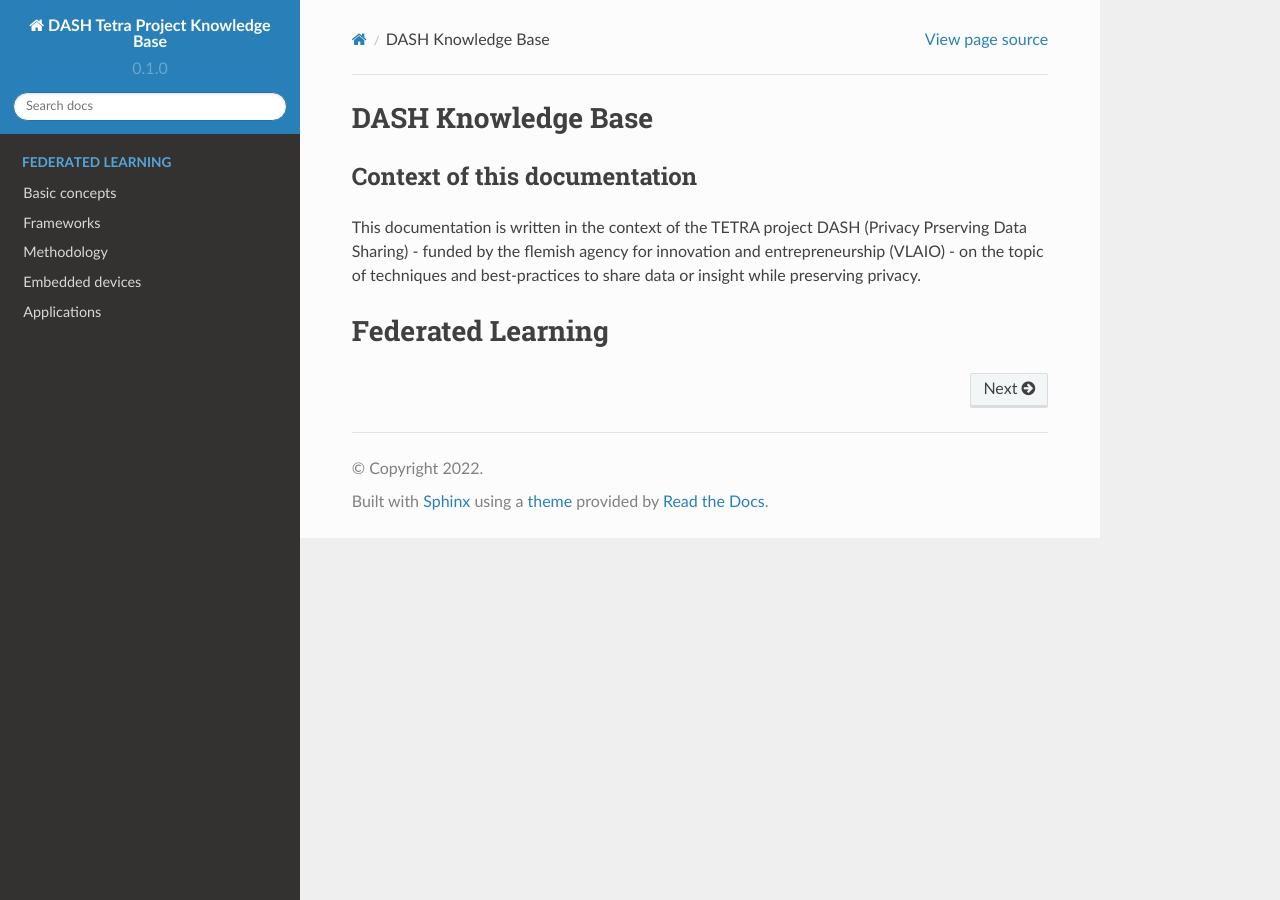
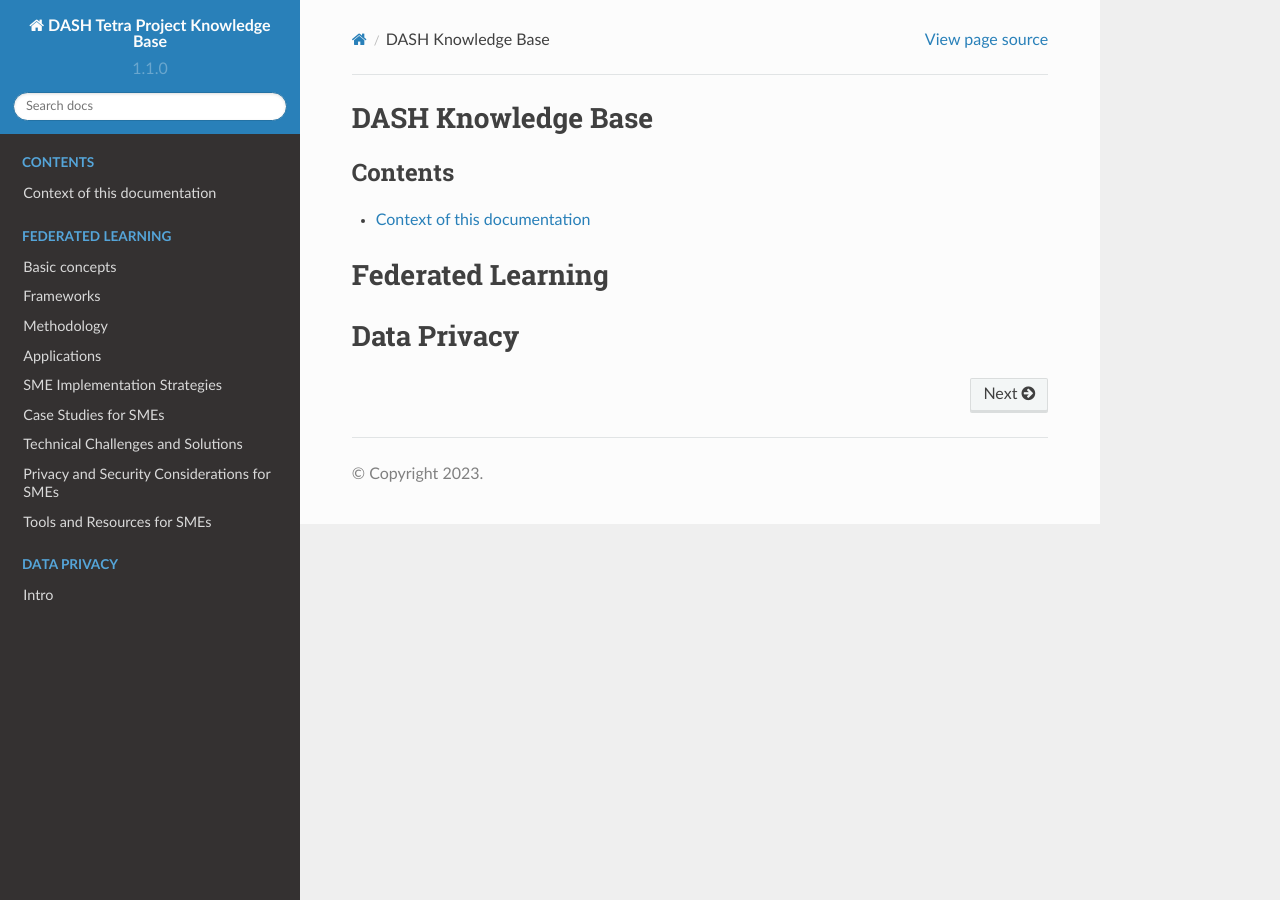
Before and after one commit to thomasvdbossche/dash-knowledge-base, a Sphinx documentation site: the page built from docs/source/index.rst, in a window 1280 px wide. Built offline with Sphinx 7.4.7 and the Read the Docs theme 2.0.0, drawn with Linux system fonts in a browser that asks for light colours.

Commit message:
Update documentation with Federated Learning strategies and resources for SMEs.

```diff
--- /dev/null
+++ b/docs/requirements.txt
@@ -0,0 +1,2 @@
+sphinx==7.1.2
+sphinx-rtd-theme==1.3.0rc1
--- a/docs/source/conf.py
+++ b/docs/source/conf.py
@@ -3,13 +3,17 @@
 # -- Project information
 
 project = 'DASH Tetra Project Knowledge Base'
-copyright = '2022'
+copyright = '2023'
 author = 'Thomas Van den Bossche'
 
-release = '0.1'
-version = '0.1.0'
+release = '1.1'
+version = '1.1.0'
 
 # -- General configuration
+
+import pathlib
+import sys
+sys.path.insert(0, pathlib.Path(__file__).parents[2].resolve().as_posix())
 
 extensions = [
     'sphinx.ext.duration',
@@ -33,3 +37,5 @@ html_theme = 'sphinx_rtd_theme'
 
 # -- Options for EPUB output
 epub_show_urls = 'footnote'
+
+html_show_sphinx = False
--- /dev/null
+++ b/docs/source/context.rst
@@ -0,0 +1,4 @@
+Context of this documentation
+------------------------------
+
+This documentation is written in the context of the TETRA project DASH (Privacy Preserving Data Sharing) - funded by the Flemish agency for innovation and entrepreneurship (VLAIO) - on the topic of techniques and best practices to share data or insight while preserving privacy.
--- a/docs/source/index.rst
+++ b/docs/source/index.rst
@@ -1,19 +1,34 @@
 DASH Knowledge Base
 ===================================
 
-Context of this documentation
---------------------------------------
-This documentation is written in the context of the TETRA project DASH (Privacy Prserving Data Sharing) - funded by the flemish agency for innovation and entrepreneurship (VLAIO) - on the topic of techniques and best-practices to share data or insight while preserving privacy.
+.. toctree::
+    :maxdepth: 2
+    :caption: Contents
+
+    context
 
 Federated Learning
-==============
+==================
 .. toctree::
     :maxdepth: 2
     :caption: Federated Learning
     :hidden:
 
-    topics/basic-concepts
-    topics/frameworks
-    topics/methodology
-    topics/embedded-devices
-    topics/applications
+    topics/fl/basic-concepts
+    topics/fl/frameworks
+    topics/fl/methodology
+    topics/fl/applications
+    topics/fl/sme-implementation-strategies
+    topics/fl/case-studies-for-smes
+    topics/fl/technical-challenges-and-solutions
+    topics/fl/privacy-and-security-considerations-for-smes
+    topics/fl/tools-and-resources-for-smes
+
+Data Privacy
+==================
+.. toctree::
+    :maxdepth: 2
+    :caption: Data Privacy
+    :hidden:
+
+    topics/data-privacy/intro
--- /dev/null
+++ b/docs/source/topics/data-privacy/intro.rst
@@ -0,0 +1,3 @@
+========================
+Intro
+========================
--- a/docs/source/topics/embedded-devices.rst
+++ /dev/null
@@ -1,5 +0,0 @@
-Embedded devices
-======================================
-
-Motivating FL on Embedded Devices
---------------
--- a/pyproject.toml
+++ b/pyproject.toml
@@ -4,5 +4,5 @@ build-backend = "flit_core.buildapi"
 
 [project]
 name = "lumache"
-authors = [{name = "Graziella", email = "graziella@lumache"}]
+authors = [{name = "Thomas Van den Bossche", email = "thomas.vandenbossche@odisee.be"}]
 dynamic = ["version", "description"]
```
Also changed, not shown: docs/source/api.rst (deleted, +0 -7 lines), docs/source/topics/fl/basic-concepts.rst (renamed from docs/source/topics/basic-concepts.rst, +4 -4 lines), docs/source/topics/fl/case-studies-for-smes.rst (added, +27 -0 lines), docs/source/topics/fl/frameworks.rst (renamed from docs/source/topics/frameworks.rst, +19 -10 lines), docs/source/topics/fl/methodology.rst (renamed from docs/source/topics/methodology.rst, +9 -9 lines), docs/source/topics/fl/privacy-and-security-considerations-for-smes.rst (added, +29 -0 lines), docs/source/topics/fl/sme-implementation-strategies.rst (added, +65 -0 lines), docs/source/topics/fl/technical-challenges-and-solutions.rst (added, +37 -0 lines), docs/source/topics/fl/tools-and-resources-for-smes.rst (added, +29 -0 lines), docs/source/usage.rst (deleted, +0 -33 lines), lumache.py (deleted, +0 -23 lines), .readthedocs.yaml (added), docs/source/topics/fl/applications.rst (renamed from docs/source/topics/applications.rst).
